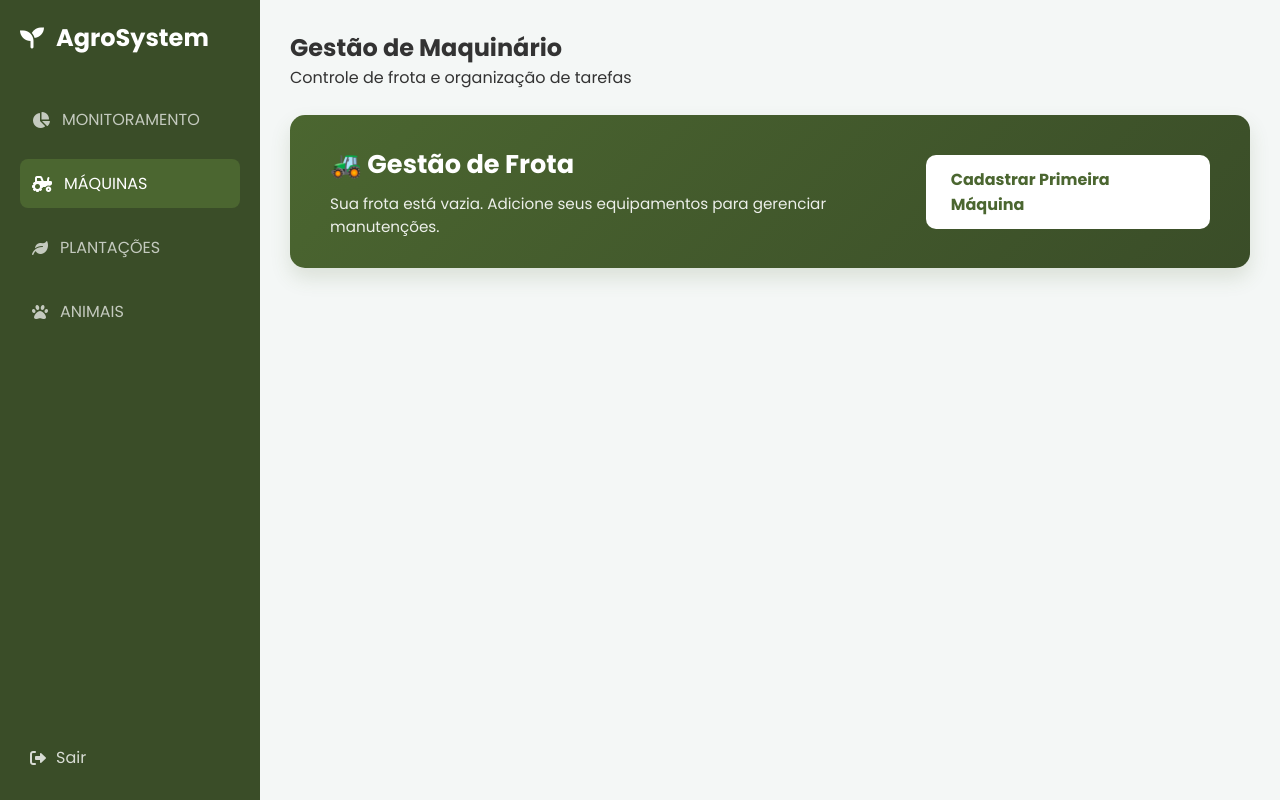
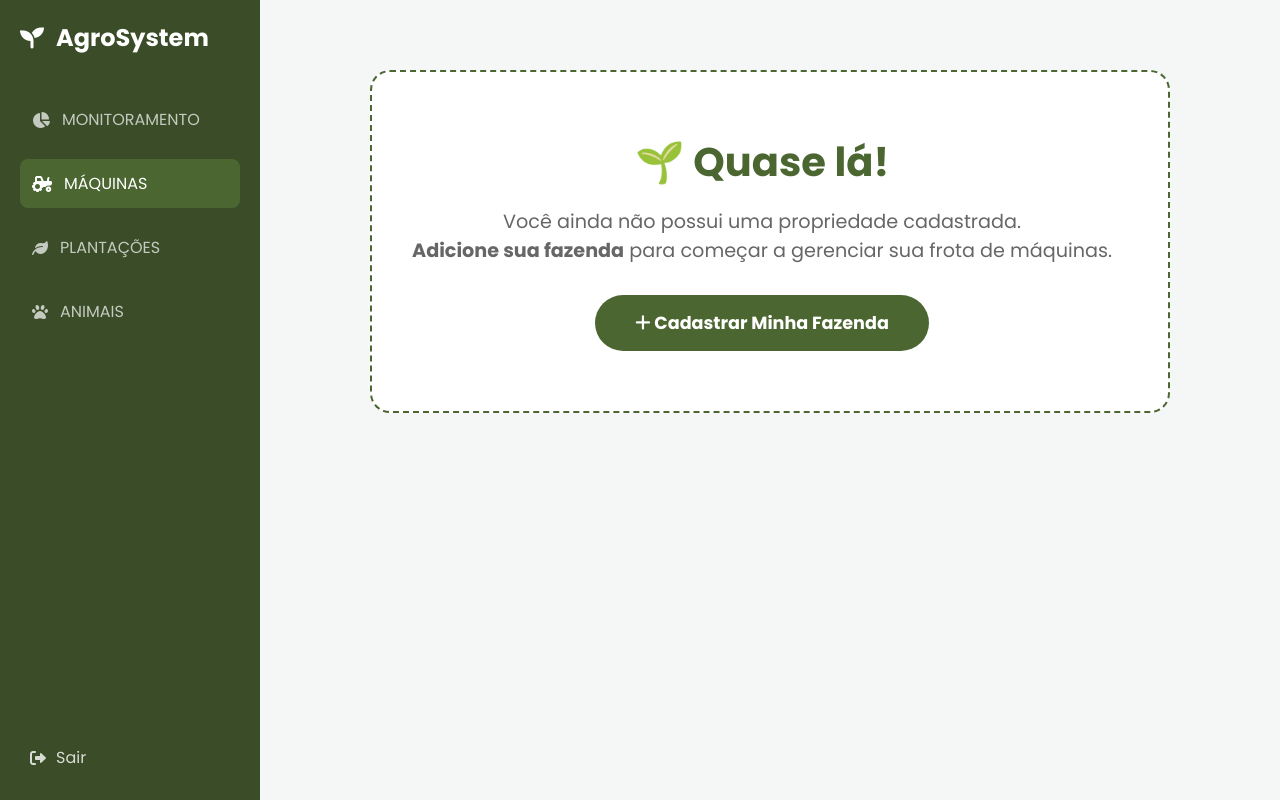
Before and after one commit to nicolasnevess/AgroSystem, a Django app: page /maquinas/ in a window 1280 px wide. Run offline with Django 5.2, Linux system fonts and the light colour scheme; the visitor is signed in with stand-in values (Sample User, id 1); data that the repository does not hold is empty.

Commit message:
Bloqueio para usuários novos

```diff
--- a/core/templates/config_maquinas.html
+++ b/core/templates/config_maquinas.html
@@ -96,7 +96,7 @@
                         </select>
                     </div>
 
-                    <button type="submit" class="btn-save-agro">Salvar no Banco de Dados</button>
+                    <button type="submit" class="btn-save-agro">Adicionar</button>
                 </form>
             </section>
         </main>
--- a/core/templates/maquinas.html
+++ b/core/templates/maquinas.html
@@ -1,8 +1,10 @@
 {% load static %}
 <!DOCTYPE html>
 <html lang="pt-br">
+
 <head>
     <meta charset="UTF-8">
+    <meta name="viewport" content="width=device-width, initial-scale=1.0">
     <title>AgroSystem - Gestão de Máquinas</title>
     <link rel="stylesheet" href="{% static 'css/dashboard.css' %}">
     <link rel="stylesheet" href="{% static 'css/maquinas.css' %}">
@@ -33,6 +35,23 @@
         </aside>
 
         <main class="main-content">
+            {% if not tem_fazenda %}
+
+                <section class="welcome-banner" style="background: rgba(255, 255, 255, 0.9); border: 2px dashed #4b6630; padding: 60px 40px; text-align: center; border-radius: 20px; margin: 40px auto; max-width: 800px;">
+                    <div class="welcome-text">
+                        <h2 style="color: #4b6630; font-size: 2.5rem; margin-bottom: 15px;">🌱 Quase lá!</h2>
+                        <p style="color: #666; font-size: 1.2rem; margin-bottom: 30px;">
+                            Você ainda não possui uma propriedade cadastrada.<br>
+                            <strong>Adicione sua fazenda</strong> para começar a gerenciar sua frota de máquinas.
+                        </p>
+                        <a href="{% url 'config_propriedade' %}" class="btn-setup" style="background: #4b6630; color: white; padding: 15px 40px; border-radius: 30px; text-decoration: none; font-weight: bold; display: inline-block; font-size: 1.1rem; transition: 0.3s;">
+                            <i class="fas fa-plus"></i> Cadastrar Minha Fazenda
+                        </a>
+                    </div>
+                </section>
+
+            {% else %}
+
                 <header class="page-header">
                     <div>
                         <h2>Gestão de Maquinário</h2>
@@ -59,7 +78,7 @@
                             <h3>Sua Frota</h3>
                             <div class="list-scroll">
                                 {% for m in maquinas %}
-                            <div class="machine-item {% if forloop.first %}active{% endif %}" onclick="selectMachine('{{ m.id }}')">
+                                <div class="machine-item {% if forloop.first %}active{% endif %}">
                                     {% if m.tipo == 'trator' %}<i class="fas fa-tractor"></i>
                                     {% elif m.tipo == 'colheitadeira' %}<i class="fas fa-seedling"></i>
                                     {% elif m.tipo == 'pulverizador' %}<i class="fas fa-spray-can"></i>
@@ -90,32 +109,11 @@
                                  <p><i class="fas fa-barcode"></i> ID: <strong>{{ m.identificacao }}</strong></p>
                             </div>
 
-                        <div class="tasks-section">
-                            <label><i class="fas fa-tasks"></i> Lista de Afazeres:</label>
-                            <div class="add-task-row">
-                                <input type="text" id="new-task-input" placeholder="Nova tarefa para {{ m.nome }}...">
-                                <button class="btn-add-task"><i class="fas fa-plus"></i></button>
-                            </div>
-
-                            <div class="checklist-container">
-                                <div class="task-item">
-                                    <input type="checkbox" id="t1" onchange="toggleTask(this)">
-                                    <label for="t1">Revisão Periódica</label>
-                                </div>
-                            </div>
-                        </div>
-
-                        <div class="details-footer">
-                            <button class="btn-delete-machine">
-                                <i class="fas fa-trash"></i> Excluir
-                            </button>
-                            <button class="btn-save-notes">
-                                <i class="fas fa-save"></i> Salvar Checklist
-                            </button>
-                        </div>
                             {% endwith %}
                         </div>
                     </section>
+                {% endif %}
+
             {% endif %}
         </main>
     </div>
--- a/core/views.py
+++ b/core/views.py
@@ -68,13 +68,21 @@ def dashboard_view(request):
 
 @login_required
 def maquinas_view(request):
-    # Busca todas as máquinas do usuário logado
-    minhas_maquinas = Maquina.objects.filter(usuario=request.user).order_by('-id')
-    tem_maquinas = minhas_maquinas.exists()
+    # 1. Primeiro definimos se o usuário tem fazenda
+    fazendas = Propriedade.objects.filter(usuario=request.user)
+    tem_fazenda = fazendas.exists()  # <-- ESSA LINHA RESOLVE O NAMEERROR
 
+    # 2. Agora buscamos as máquinas (apenas se houver fazenda, para evitar outros erros)
+    if tem_fazenda:
+        minhas_maquinas = Maquina.objects.filter(usuario=request.user).order_by('-id')
+    else:
+        minhas_maquinas = Maquina.objects.none() # Lista vazia se não houver fazenda
+
+    # 3. Passamos as variáveis para o HTML
     return render(request, 'maquinas.html', {
         'maquinas': minhas_maquinas,
-        'tem_maquinas': tem_maquinas
+        'tem_maquinas': minhas_maquinas.exists(),
+        'tem_fazenda': tem_fazenda, # Passando para o template usar no {% if %}
     })
 
 @login_required
@@ -97,11 +105,21 @@ def config_areas_view(request):
 
 @login_required
 def plantacoes_view(request):
-    return render(request, 'plantacoes.html')
+    tem_fazenda = Propriedade.objects.filter(usuario=request.user).exists()
+    fazendas = Propriedade.objects.filter(usuario=request.user)
+
+    return render(request, 'plantacoes.html', {
+        'tem_fazenda': tem_fazenda,
+        'fazendas': fazendas,
+    })
 
 @login_required
 def animais_view(request):
-    return render(request, 'animais.html')
+    tem_fazenda = Propriedade.objects.filter(usuario=request.user).exists()
+
+    return render(request, 'animais.html', {
+        'tem_fazenda': tem_fazenda,
+    })
 
 @login_required
 def config_animais_view(request):
```
Also changed, not shown: core/templates/animais.html (+16 -12 lines), core/templates/dashboard.html (+18 -25 lines), core/templates/plantacoes.html (+18 -0 lines). Lines whose indentation alone changed are shown as unchanged.
